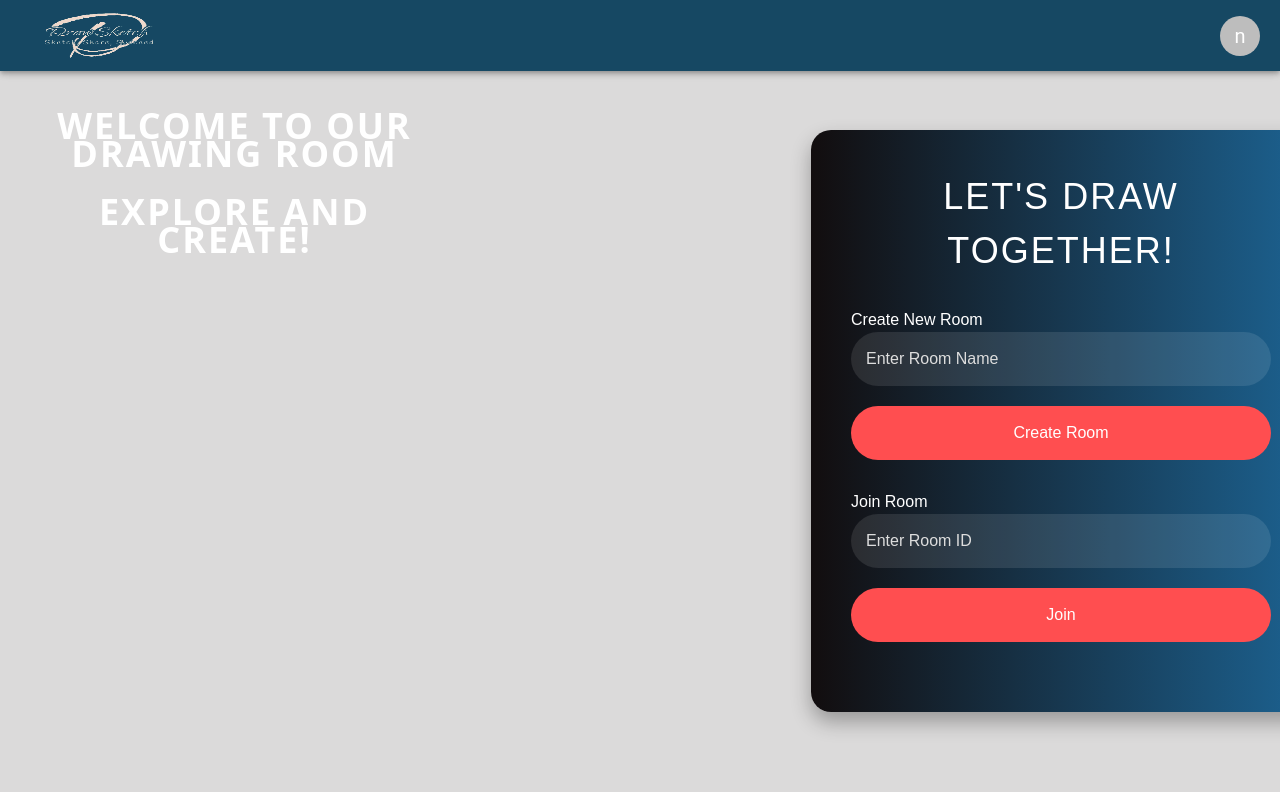
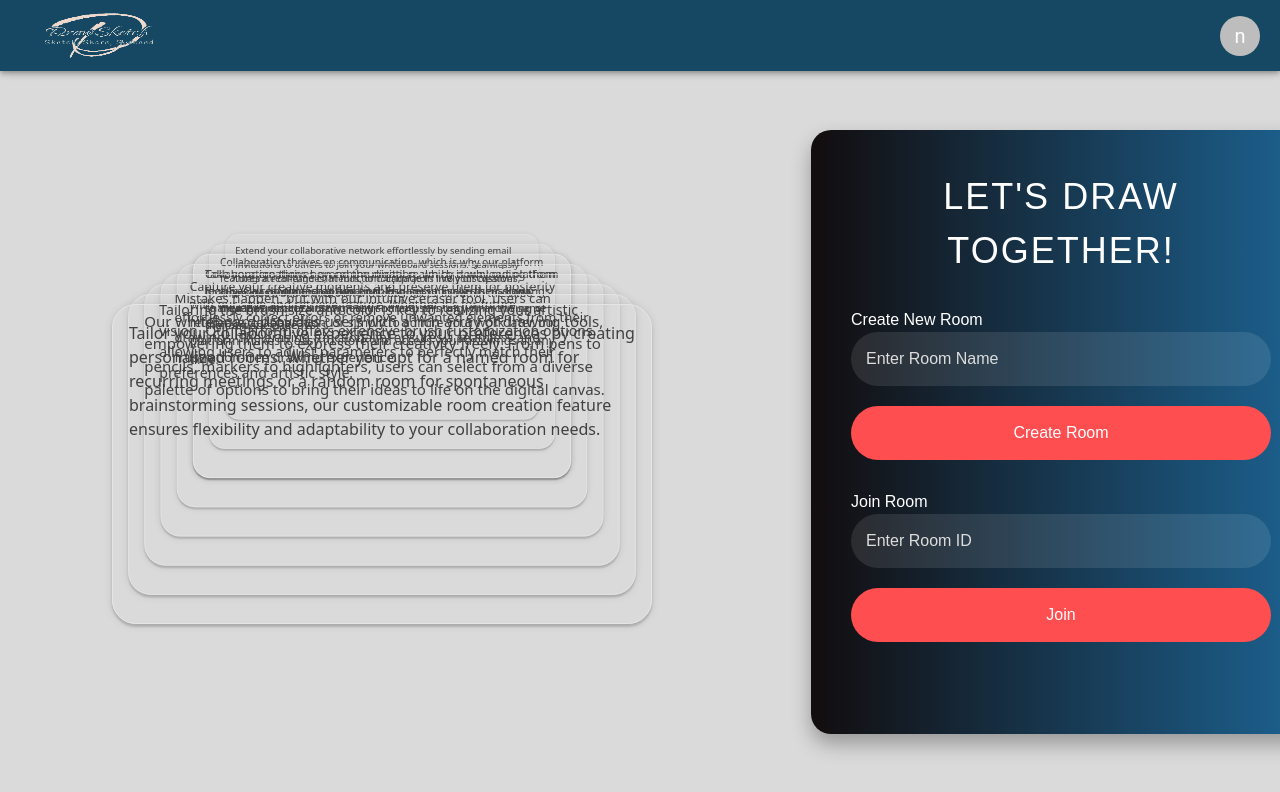
Before and after one commit to 23kartik/whiteboard_frontend, a React (Create React App) app: page /room in a window 1280 px wide. Shown: the top 792 px of the page. Built offline with nearby package versions, Linux system fonts and the light colour scheme; no server answers; sample sign-in values are in the browser's storage.

Commit message:
card functionality

```diff
--- /dev/null
+++ b/src/components/CardStackDemo.jsx
@@ -0,0 +1,107 @@
+import { CardStack } from "./ui/card-stack";
+import  cn  from "../utils/cn";
+
+export function CardStackDemo() {
+  return (
+    <div className="h-[40rem] flex items-center justify-center w-full">
+      <CardStack items={CARDS} />
+    </div>
+  );
+}
+
+export const Highlight = ({
+  children,
+  className,
+}) => {
+  return (
+    <span
+      className={cn(
+        "font-bold bg-emerald-100 text-emerald-700 dark:bg-emerald-700/[0.2] dark:text-emerald-500 px-1 py-0.5",
+        className
+      )}
+    >
+      {children}
+    </span>
+  );
+};
+
+const CARDS = [
+  {
+    id: 0,
+    name: "Kartike Tiwari",
+    designation: "Software Engineer",
+    content: (
+      <p>
+  Our whiteboard provides users with a rich array of drawing tools, empowering them to express their creativity freely. From pens to pencils, markers to highlighters, users can select from a diverse palette of options to bring their ideas to life on the digital canvas.
+      </p>
+    ),
+  },
+  {
+    id: 1,
+    name: "Kartike Tiwari",
+    designation: "Software Engineer",
+    content: (
+      <p>
+ Tailoring the brush size and color is key to realizing your artistic vision. Our platform offers extensive brush customization options, allowing users to adjust parameters to perfectly match their preferences and artistic style.
+      </p>
+    ),
+  },
+  {
+    id: 2,
+    name: "Kartike Tiwari",
+    designation: "Software Engineer",
+    content: (
+      <p>
+   Mistakes happen, but with our intuitive eraser tool, users can effortlessly correct errors or remove unwanted elements from their drawings. The erasing functionality ensures a seamless and frustration-free drawing experience.
+      </p>
+    ),
+  },
+  {
+    id: 3,
+    name: "Kartike Tiwari",
+    designation: "Software Engineer",
+    content: (
+      <p>
+  Capture your creative moments and preserve them for posterity with our save and retrieve feature. Whether it's for future reference, collaboration, or simply to admire your work later, our platform makes it easy to store and access your drawings at any time.
+      </p>
+    ),
+  },
+  {
+    id: 4,
+    name: "Kartike Tiwari",
+    designation: "Software Engineer",
+    content: (
+      <p>
+  Take your creations beyond the digital realm by downloading them locally. Our download option enables users to save their drawings to their devices, facilitating easy sharing, printing, or archiving of their artistic endeavors.
+      </p>
+    ),
+  },
+  {
+    id: 5,
+    name: "Kartike Tiwari",
+    designation: "Software Engineer",
+    content: (
+      <p>
+ Collaboration thrives on communication, which is why our platform features a real-time chat function. Engage in lively discussions, share ideas, and brainstorm with other users, all within the same digital workspace.
+      </p>
+    ),
+  },
+  {
+    id: 6,
+    name: "Kartike Tiwari",
+    designation: "Software Engineer",
+    content: (
+      <p>
+Extend your collaborative network effortlessly by sending email invitations to others to join your whiteboard sessions. Seamlessly integrate colleagues, friends, or collaborators into your creative process with just a few clicks.      </p>
+    ),
+  },
+  {
+    id: 5,
+    name: "Kartike Tiwari",
+    designation: "Software Engineer",
+    content: (
+      <p>
+Tailor your collaborative experience to your preferences by creating personalized rooms. Whether you opt for a named room for recurring meetings or a random room for spontaneous brainstorming sessions, our customizable room creation feature ensures flexibility and adaptability to your collaboration needs.      </p>
+    ),
+  },
+];
--- a/src/components/RoomPage.js
+++ b/src/components/RoomPage.js
@@ -4,6 +4,7 @@ import api from '../service/api'; // Import the axios instance configured with y
 import { ToastContainer, toast } from 'react-toastify';
 import 'react-toastify/dist/ReactToastify.css';
 import './RoomPage.css'; // Import updated CSS file for styling
+import { CardStackDemo } from './CardStackDemo';
 
 function RoomPage({ user }) {
   const [newRoomName, setNewRoomName] = useState('');
@@ -66,10 +67,7 @@ function RoomPage({ user }) {
     <div className="grid grid-cols-2 gap-[342px]">
       {/* Left section */}
       <div className="p-8">
-        <h1 className=" heading text-2xl font-bold">Welcome to Our Drawing Room</h1>
-        <div>
-          <h1 className="heading text-2xl font-bold">Explore and Create!</h1>
-        </div>
+       <CardStackDemo />
       </div>
 
       {/* Right section */}
--- /dev/null
+++ b/src/components/ui/card-stack.jsx
@@ -0,0 +1,52 @@
+import { useEffect, useState } from "react";
+import { motion } from "framer-motion";
+
+export const CardStack = ({
+  items,
+  offset,
+  scaleFactor,
+}) => {
+  const CARD_OFFSET = offset || 10;
+  const SCALE_FACTOR = scaleFactor || 0.06;
+  const [cards, setCards] = useState(items);
+
+  useEffect(() => {
+    startFlipping();
+  }, []);
+
+  const startFlipping = () => {
+    const interval = setInterval(() => {
+      setCards((prevCards) => {
+        const newArray = [...prevCards];
+        newArray.unshift(newArray.pop());
+        return newArray;
+      });
+    }, 5000);
+
+    return () => clearInterval(interval);
+  };
+
+  return (
+    <div className="relative  h-[320px] w-[540px] ml-20 mt-16">
+      {cards.map((card, index) => (
+        <motion.div
+          key={card.id}
+          className="absolute dark:bg-black bg-white h-[320px] w-[540px] rounded-3xl p-4 shadow-xl border border-neutral-200 dark:border-white/[0.1]  shadow-black/[0.1] dark:shadow-white/[0.05] flex flex-col justify-between"
+          style={{
+            transformOrigin: "top center",
+          }}
+          animate={{
+            top: index * -CARD_OFFSET,
+            scale: 1 - index * SCALE_FACTOR,
+            zIndex: cards.length - index,
+          }}
+        >
+          <div className="font-normal text-neutral-700 dark:text-neutral-200">
+            {card.content}
+          </div>
+
+        </motion.div>
+      ))}
+    </div>
+  );
+};
```
